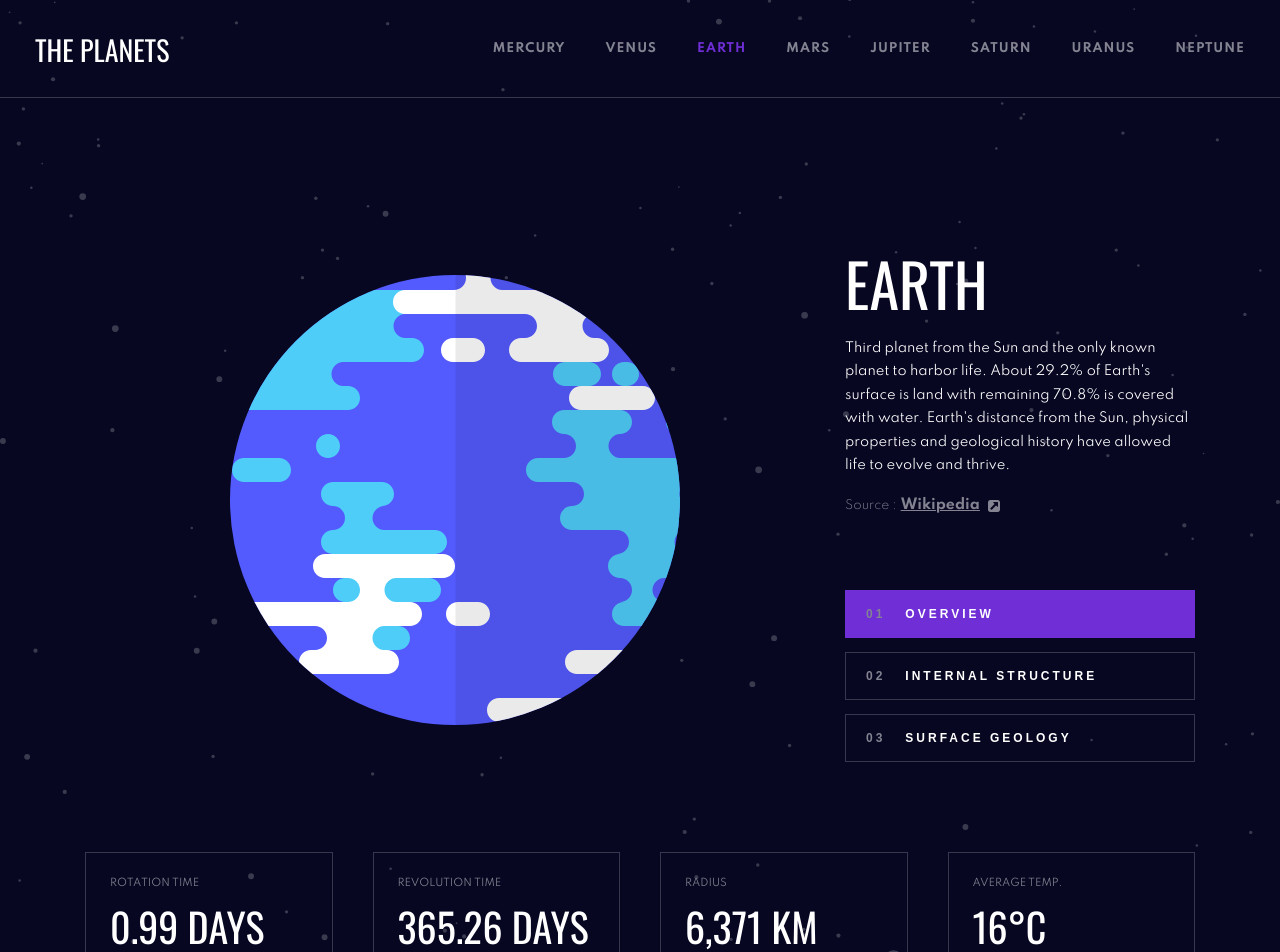
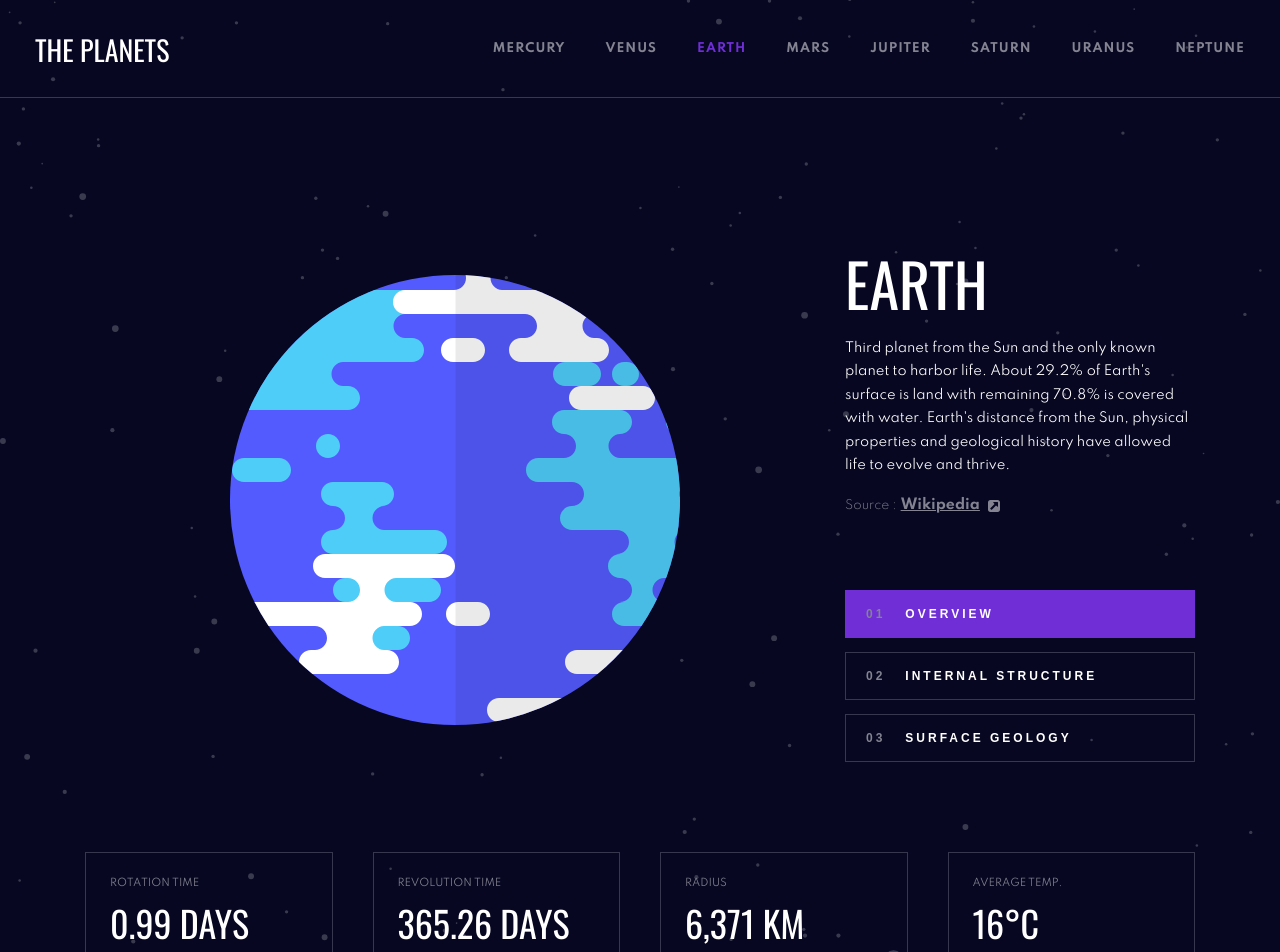
Before and after one commit to jarekTerejko/planets-fact-site, a React (Create React App) app: page /earth in a window 1280 px wide. Shown: the top 952 px of the page. Built offline with nearby package versions, Linux system fonts and the light colour scheme.

Commit message:
fix font-size for desktop

```diff
--- a/src/components/FrameInfo/FrameInfoElements.js
+++ b/src/components/FrameInfo/FrameInfoElements.js
@@ -45,7 +45,7 @@ export const FrameInfoTitle = styled.p`
 `;
 
 export const FrameInfoValue = styled.h3`
-  font-size: 4rem;
+  font-size: 3.6rem;
   font-family: var(--ff-oswald);
   font-weight: 400;
   text-transform: uppercase;
```
